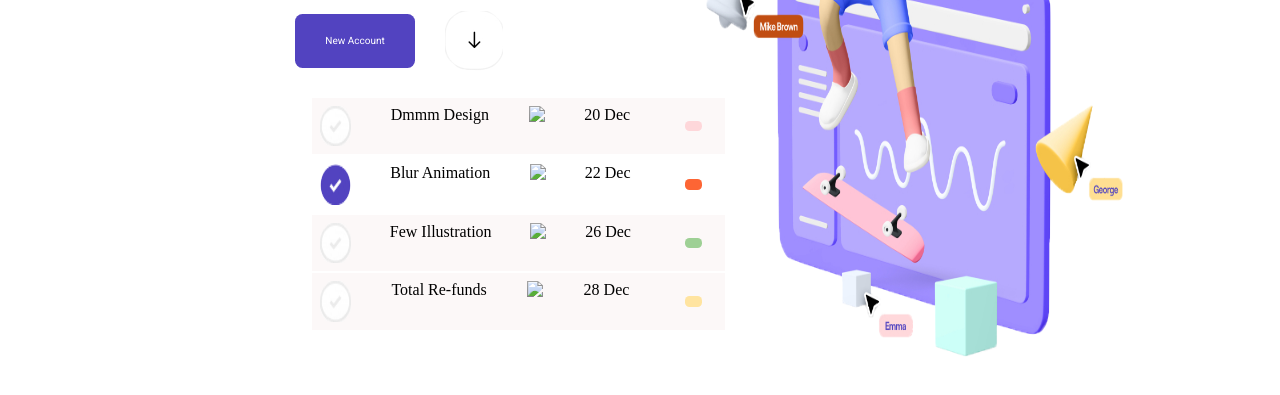
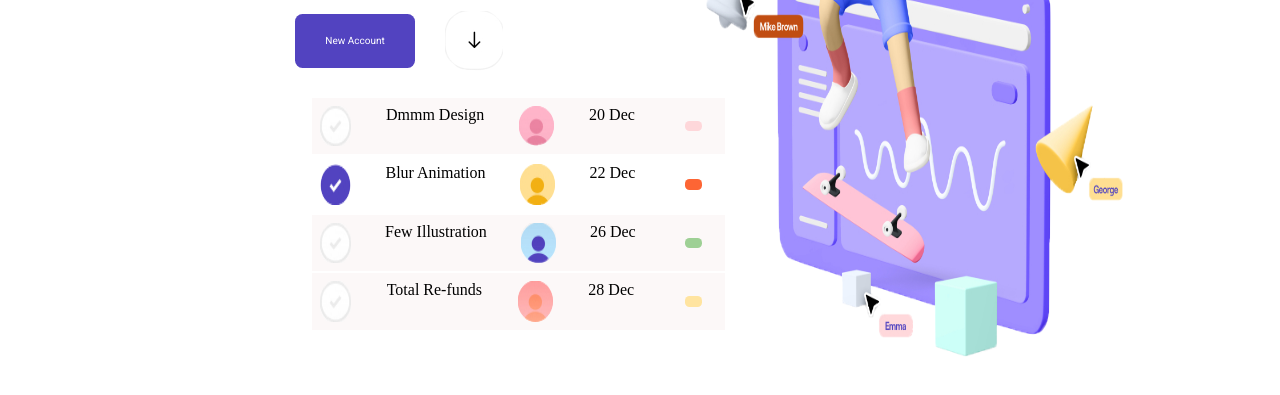
Before and after one commit to manisham95/StunningWorkplace, a plain HTML site: page index.html in a window 1280 px wide. Shown: the part 343-738 px from the top of the page. Drawn offline with Linux system fonts and the light colour scheme; the site is published under a folder, as on GitHub Pages, so addresses that start at the root find nothing.

Commit message:
Update index.html

```diff
--- a/index.html
+++ b/index.html
@@ -40,25 +40,25 @@
             <div class="dmmcard1">
             <img src="tick-gray.png" class="img1"/>
             <span class="txt">Dmmm Design</span>
-            <img class="img2" src="/user-pink.png" />
+            <img class="img2" src="user-pink.png" />
             <span>20 Dec</span><span class="pill" ></span>
             </div>
             <div class="dmmcard2">
             <img src="tick-blue.png" class="img1"/>
             <span class="txt">Blur Animation</span>
-            <img class="img2" src="/user-orange.png" />
+            <img class="img2" src="user-orange.png" />
             <span>22 Dec</span><span class="pill one" ></span>
             </div>
             <div class="dmmcard3">
             <img src="tick-gray.png" class="img1" />
             <span class="txt">Few Illustration</span>
-            <img class="img2" src="/user-blue.png" />
+            <img class="img2" src="user-blue.png" />
             <span>26 Dec</span><span class="pill two" ></span>
             </div>
             <div class="dmmcard4">
             <img src="tick-gray.png" class="img1"/>
             <span class="txt">Total  Re-funds</span>
-            <img class="img2" src="/user-red.png" />
+            <img class="img2" src="user-red.png" />
              <span>28 Dec</span><span class="pill three" ></span>
             </div>
         </div>
```
